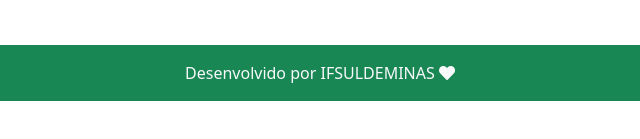
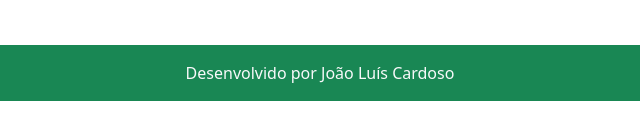
Before and after one commit to JoaoLuisC/FilaJavaScript, a plain HTML site: page index.html in a window 1280 px wide. Shown: the part 523-662 px from the top of the page, 320-960 px from the left. Drawn offline with nearby package versions, Linux system fonts and the light colour scheme.

Commit message:
Update index.html

```diff
--- a/index.html
+++ b/index.html
@@ -40,7 +40,7 @@
       <ul id="listPessoasFila"></ul>
       <footer class="footer bg-success text-light text-center mt-5 py-3">
       <div class="container text-center">
-        <span class="text-light">Desenvolvido por IFSULDEMINAS <i class="fas fa-heart"></i></span>
+          <span class="text-light">Desenvolvido por João Luís Cardoso</i></span>
       </div>
     </footer>
   </div>
```
